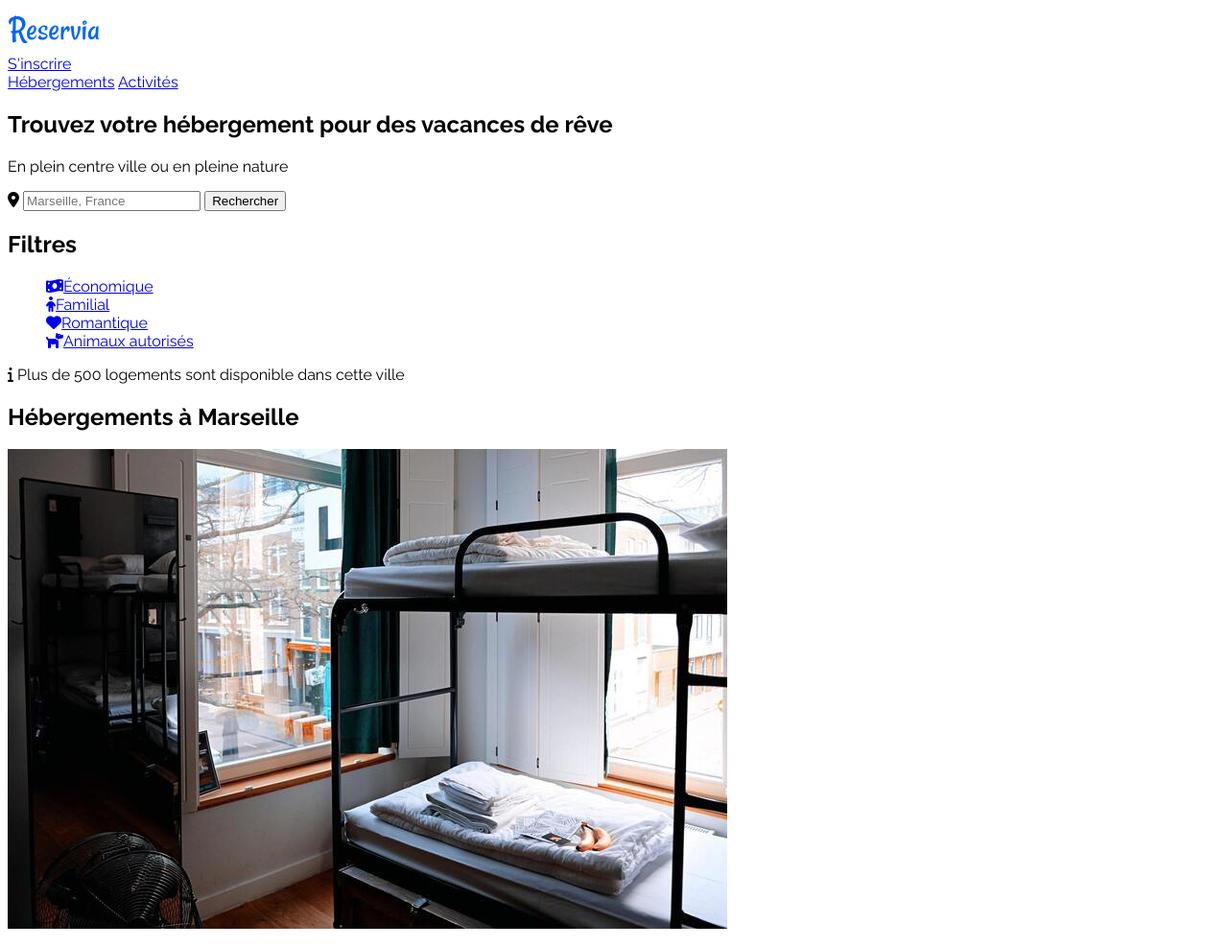
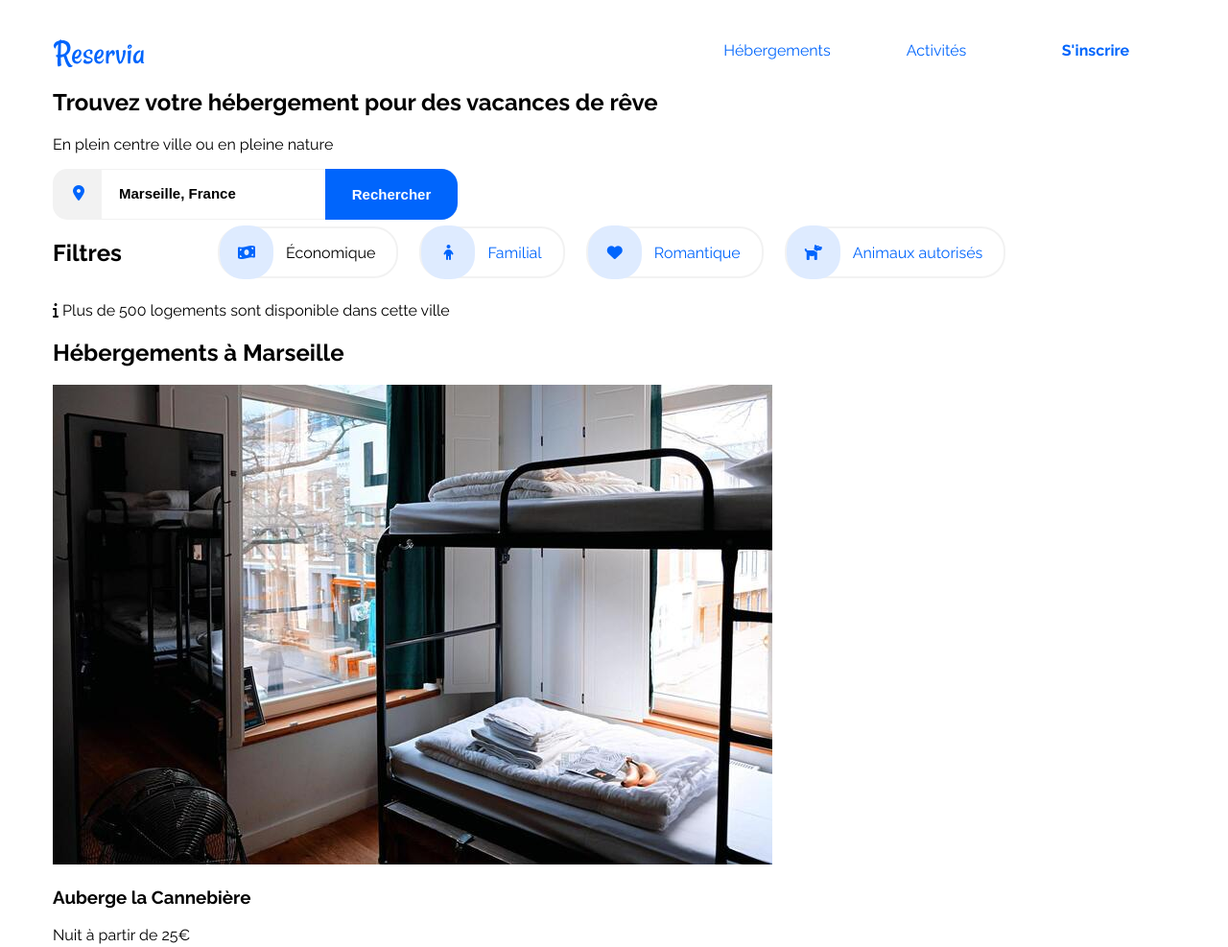
Before and after one commit to Elixir92i/ErwanChaume_2_19112020, a plain HTML site: page Reservia.html in a window 1280 px wide. Shown: the top 987 px of the page at 96% size. Drawn offline with Linux system fonts and the light colour scheme.

Commit message:
CSS header + Filter

```diff
--- a/Reservia.html
+++ b/Reservia.html
@@ -17,12 +17,16 @@
 			<div class="logo">
 				<img src="reservia/images/logo/reservia.svg" alt="Logo Reservia">
 			</div>
+			<div class="head">
 			<div class="signup">
 				<a href="#">S'inscrire</a>
 			</div>
-			<div class="choice">
-				<a href="#">Hébergements</a>
-				<a href="#">Activités</a>
+			<div class="act">
+				<a href="#activity">Activités</a>
+			</div>
+			<div class="hebe">
+				<a href="#heberg">Hébergements</a>
+			</div>
 			</div>
 		</div>
 	</header>
@@ -40,12 +44,12 @@
 	<!-- FILTRES -->
 	<section id="filter">
 		<h2>Filtres</h2>
-		<ul>
-			<li><a href="#"><i class="fas fa-money-bill-wave"></i>Économique</a></li>
-			<li><a href="#"><i class="fas fa-child"></i>Familial</a></li>
-			<li><a href="#"><i class="fas fa-heart"></i>Romantique</a></li>
-			<li><a href="#"><i class="fas fa-dog"></i>Animaux autorisés</a></li>
-		</ul>
+		<div id="all_filter">
+			<div class="eco"><a href="#"><i class="fas fa-money-bill-wave"></i><span>Économique</span></a></div>
+			<div class="fami"><a href="#"><i class="fas fa-child"></i>Familial</a></div>
+			<div class="roma"><a href="#"><i class="fas fa-heart"></i>Romantique</a></div>
+			<div class="ani"><a href="#"><i class="fas fa-dog"></i>Animaux autorisés</a></div>
+		</div>
 	</section>
 
 	<!-- INFO -->
@@ -57,7 +61,7 @@
 	<!-- Hébergements -->
 	<section id="cards">
 		<div class="herbergements">
-			<h2>Hébergements à Marseille</h2>
+			<h2 id="heberg">Hébergements à Marseille</h2>
 				<div>
 					<img src="reservia/images\hebergements\4_small/marcus-loke-WQJvWU_HZFo-unsplash.jpg" alt="Auberge la Cannebière">
 					<h3>Auberge la Cannebière</h3>
--- a/styles.css
+++ b/styles.css
@@ -1,9 +1,169 @@
 body
 {
     font-family: 'Raleway', arial;
+    margin-left: 55px;
+    margin-right: 55px;
 }
 
 ul
 {
     list-style-type: none;
 }
+
+a
+{
+    color: #0065FC;
+    text-decoration: none;
+}
+
+.head
+{
+    display: flex;
+    flex-direction: row-reverse;
+}
+
+.logo
+{
+    position: absolute;
+    padding-top: 25px;
+}
+
+.signup
+{
+    border: transparent solid 2px;
+    width: 162px;
+    text-align: center;
+    padding-top: 33px;
+    font-weight: bold;
+}
+
+.hebe
+{
+    border: transparent solid 2px;
+    width: 162px;
+    text-align: center;
+    padding-top: 33px;
+}
+
+.hebe:hover
+{
+    border-top: #0065FC solid 2px;
+}
+
+.act
+{
+    border: transparent solid 2px;
+    width: 162px;
+    text-align: center;
+    padding-top: 33px;
+}
+
+.act:hover
+{
+    border-top: #0065FC solid 2px;
+}
+
+#research
+{
+    padding-top: 8px;
+}
+
+form
+{
+    border: 2px solid transparent;
+    width: 418px;
+    height: 49px;
+    background-color: #F2F2F2;
+    display: flex;
+    border-radius: 15px;
+}
+
+input
+{
+    border-style: none;
+    outline: 1px solid white;
+    width: 234px;
+    font-weight: bold;
+    padding-left: 17px;
+}
+
+::placeholder {
+    color: black;
+    opacity: 1;
+    font-size: 15px;
+  }
+
+button
+{
+    box-shadow: 0px 0px 0px 2px #0065FC;
+    width: 134px;
+    border: none;
+    background-color: #0065FC;
+    border-radius: 0px 15px 15px 0px;
+    font-weight: bold;
+    color: white;
+    font-size: 15px;
+    cursor: pointer;
+}
+
+button:focus
+{
+    outline:0;
+}
+
+.fa-map-marker-alt
+{
+    height: 52px;
+    padding-top: 15px;
+    padding-right: 19px;
+    padding-left: 19px;
+    color: #0065FC;
+}
+
+#filter, #all_filter
+{
+    display: flex;
+    align-items: center;
+    flex-direction: row;
+}
+
+#filter, h2
+{
+    margin-right: 100px;
+}
+
+.eco, .ani, .fami, .roma
+{
+    display: flex;
+    justify-content: flex-start;
+    align-items: center;
+    flex-direction: row;
+    margin-right: 22px;
+    border: #F2F2F2 solid 2px;
+    padding-right: 22px;
+    height: 50px;
+    border-radius: 25px;
+}
+
+.eco:hover, .ani:hover, .fami:hover, .roma:hover
+{
+    background-color: black;
+}
+
+#filter .fas {
+    display: inline-flex;
+    align-items: center;
+    justify-content: center;
+    height: 50px;
+    width: 50px;
+    border-radius: 25px;
+    border: solid #DEEBFF;
+    background-color: #DEEBFF;
+    margin-right: 13px;
+    /*box-shadow: 0px 0px 0px 2px #DEEBFF;*/
+}
+
+span
+{
+    color: black;
+}
```
